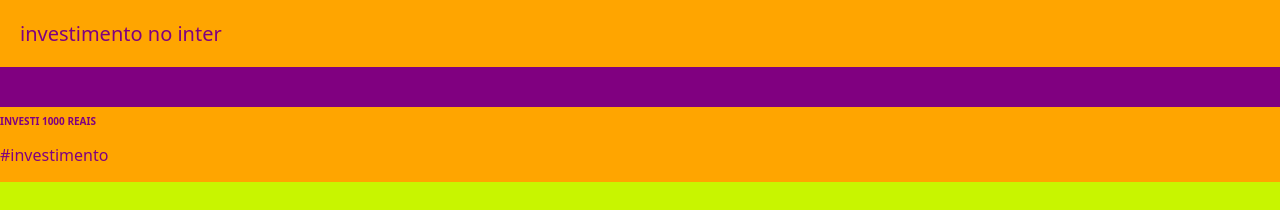
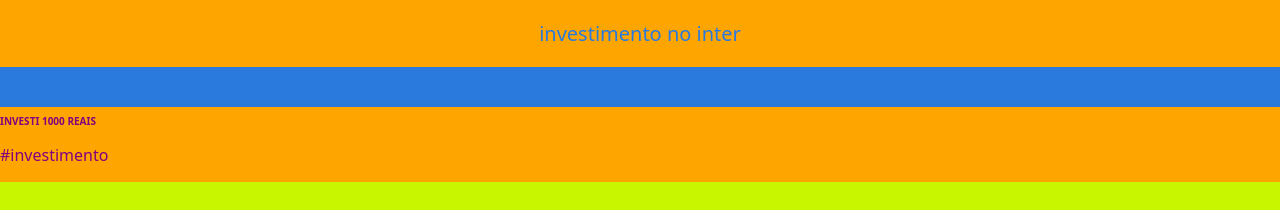
Before and after one commit to croos13/Luis-investimento, a plain HTML site: page index.html in a window 1280 px wide. Shown: the top 210 px of the page. Drawn offline with Linux system fonts and the light colour scheme; a web font is replaced by a local one.

Commit message:
Update style.css

```diff
--- a/style.css
+++ b/style.css
@@ -10,7 +10,7 @@ header{
     padding: 20px;
     font-size: 20px;
     display: flex;
-    justify-content
+    justify-content:center;
     color:rgb(42,122,222);
 }
 section{
```
